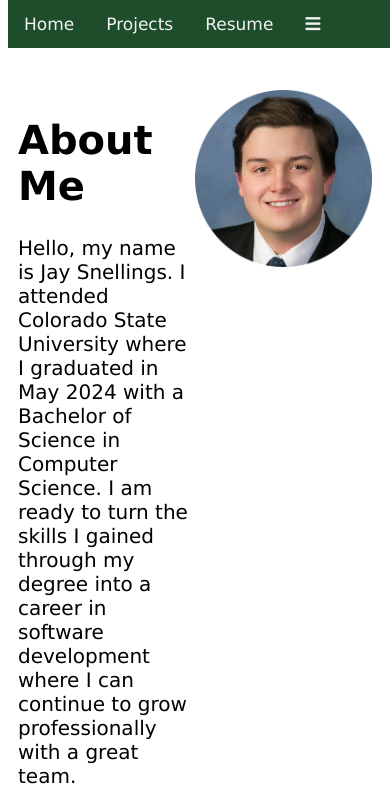
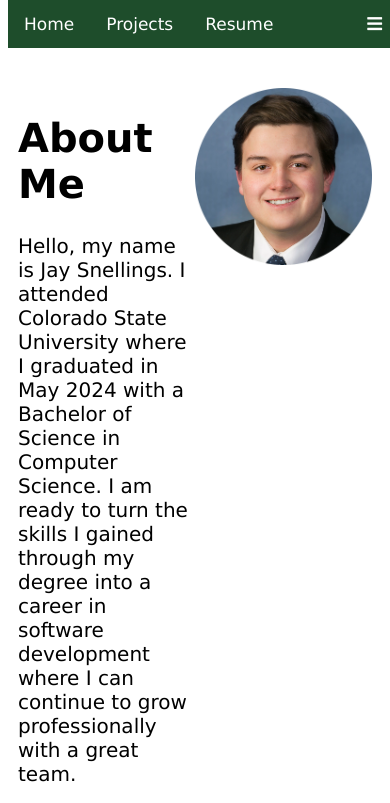
Before and after one commit to Jay11682/jay11682.github.io, a plain HTML site: page index.html in a window 390 px wide. Shown: the top 803 px of the page. Drawn offline with Linux system fonts and the light colour scheme.

Commit message:
Fix mobile?

```diff
--- a/style.css
+++ b/style.css
@@ -181,24 +181,28 @@ h2 {
     right: 0;
 }
 
-/* Hide the top navigation by default and only show it in mobile view */
+/* Additional styles for top navigation on mobile */
 .topnav {
     display: none;
     background-color: #1E4D2B;
     overflow: hidden;
+    width: 100%;
+    position: fixed;
+    top: 0;
+    z-index: 2;
 }
 
 .topnav a {
     float: left;
     display: block;
-    color: #f2f2f2;
+    color: white;
     text-align: center;
     padding: 14px 16px;
     text-decoration: none;
     font-size: 17px;
 }
 
-.topnav a:hover, .topnav a.active {
+.topnav a:hover {
     background-color: #ddd;
     color: black;
 }
@@ -207,17 +211,15 @@ h2 {
     display: none;
 }
 
-@media screen and (max-width: 768px),(max-height: 400px) {
+@media screen and (max-width: 768px) {
     .sidenav {
-        display: none;
+        display: none; /* Hide sidebar on mobile */
     }
     .topnav {
-        display: block;
-        position: fixed;
-        width: 100%;
-        top: 0;
+        display: block; /* Show top navigation on mobile */
     }
-    .topnav a.icon {
+    .topnav .icon {
+        float: right;
         display: block;
     }
     .topnav.responsive {position: relative;}
@@ -232,15 +234,24 @@ h2 {
         text-align: left;
     }
     .main {
-        margin-left: 0;
-        margin-top: 60px; /* Give space for the fixed topnav */
+        margin-left: 0; /* Remove margin for mobile */
+        padding-top: 60px; /* Space for the top navigation */
     }
-    .split {
-        flex-direction: column; /* Stacks the flex items vertically */
-        width: 100%; /* Full width */
-    }
-    .left, .right {
-        width: 100%; /* Adjust width to full under mobile view */
-        display: block;
+    .split, .left, .right {
+        width: 100%; /* Full width for mobile */
+        display: block; /* Stack elements vertically */
     }
 }
+
+@media screen and (min-width: 769px) {
+    /* Ensures the sidebar is properly centered by resetting any potential overwrites */
+    .sidenav {
+        display: flex;
+        flex-direction: column;
+        align-items: center; /* Center content horizontally */
+        width: 19%; /* Maintain original width */
+    }
+    .main {
+        margin-left: 20%; /* Adjusted to prevent overlap with the sidenav */
+    }
+}
```
